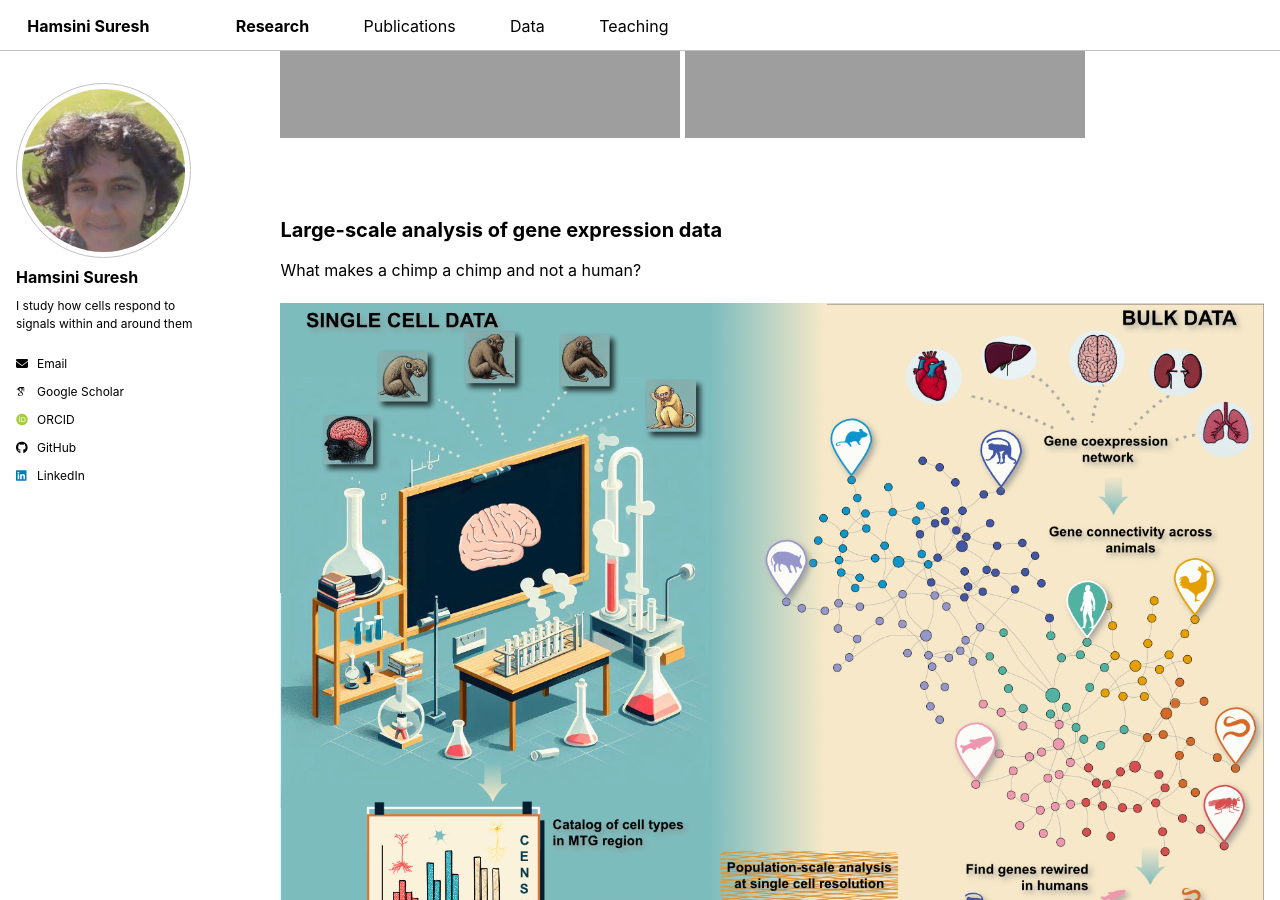
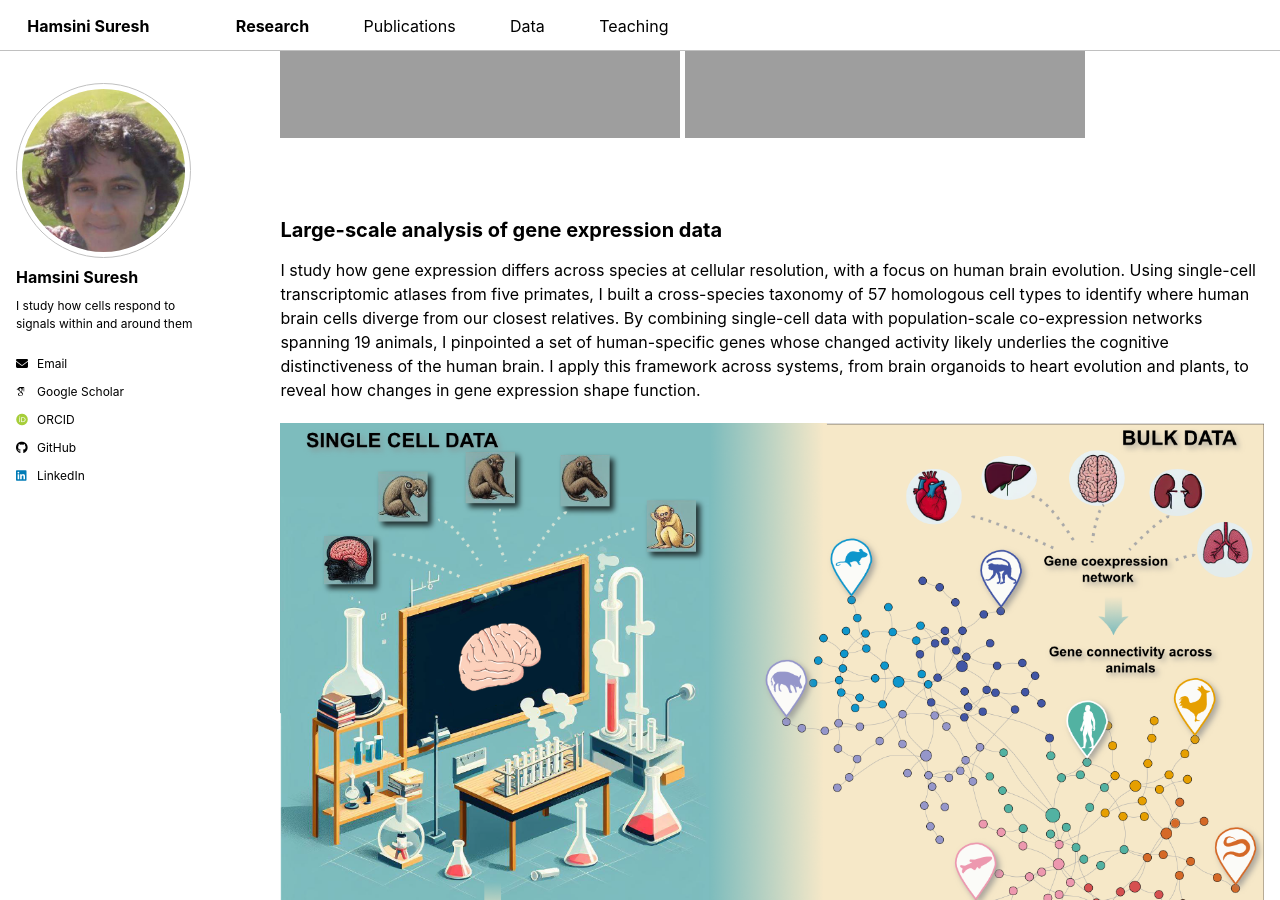
Before and after one commit to hamsinisuresh/hamsinisuresh.github.io, a Jekyll site: the page built from _pages/research.html, in a window 1280 px wide and 900 px high, scrolled down 615 px. Built offline with Jekyll 4.4.1, drawn with Linux system fonts in a browser that asks for light colours; some web fonts are replaced; a script bundle is joined from its source files by our own code; library files that are not in the unit come from our copies.

Commit message:
Update research.html

```diff
--- a/_pages/research.html
+++ b/_pages/research.html
@@ -42,7 +42,15 @@ author_profile: true
 <h2>Large-scale analysis of gene expression data</h2>
 
 <p>
-  What makes a chimp a chimp and not a human?
+  I study how gene expression differs across species at cellular resolution,
+  with a focus on human brain evolution. Using single-cell transcriptomic atlases
+  from five primates, I built a cross-species taxonomy of 57 homologous cell types
+  to identify where human brain cells diverge from our closest relatives.
+  By combining single-cell data with population-scale co-expression networks
+  spanning 19 animals, I pinpointed a set of human-specific genes whose changed
+  activity likely underlies the cognitive distinctiveness of the human brain.
+  I apply this framework across systems, from brain organoids to heart evolution
+  and plants, to reveal how changes in gene expression shape function.
 </p>
 <img src="{{ base_path }}/images/primate-mtg-graphical-summary.png" alt="primate_mtg" style="max-width: 100%; height: auto; margin-bottom: 1.5em;">
 
```
